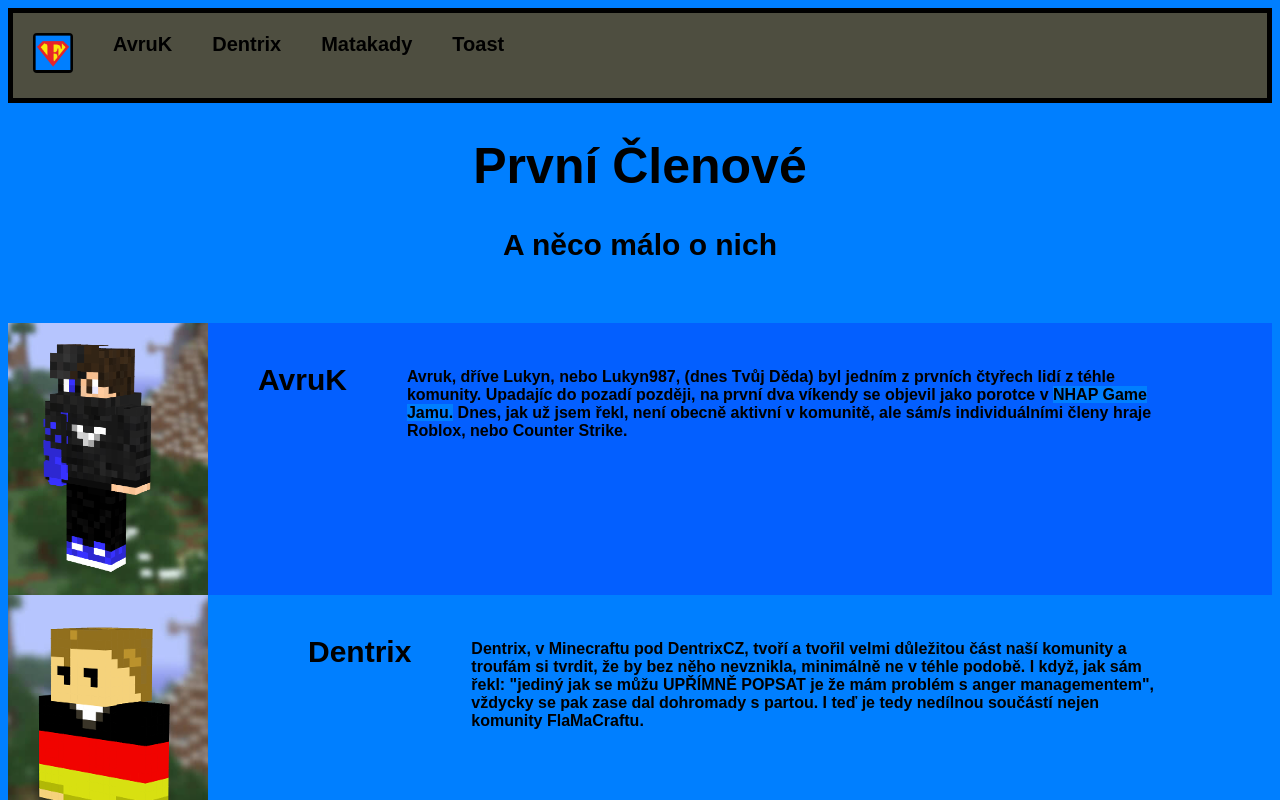
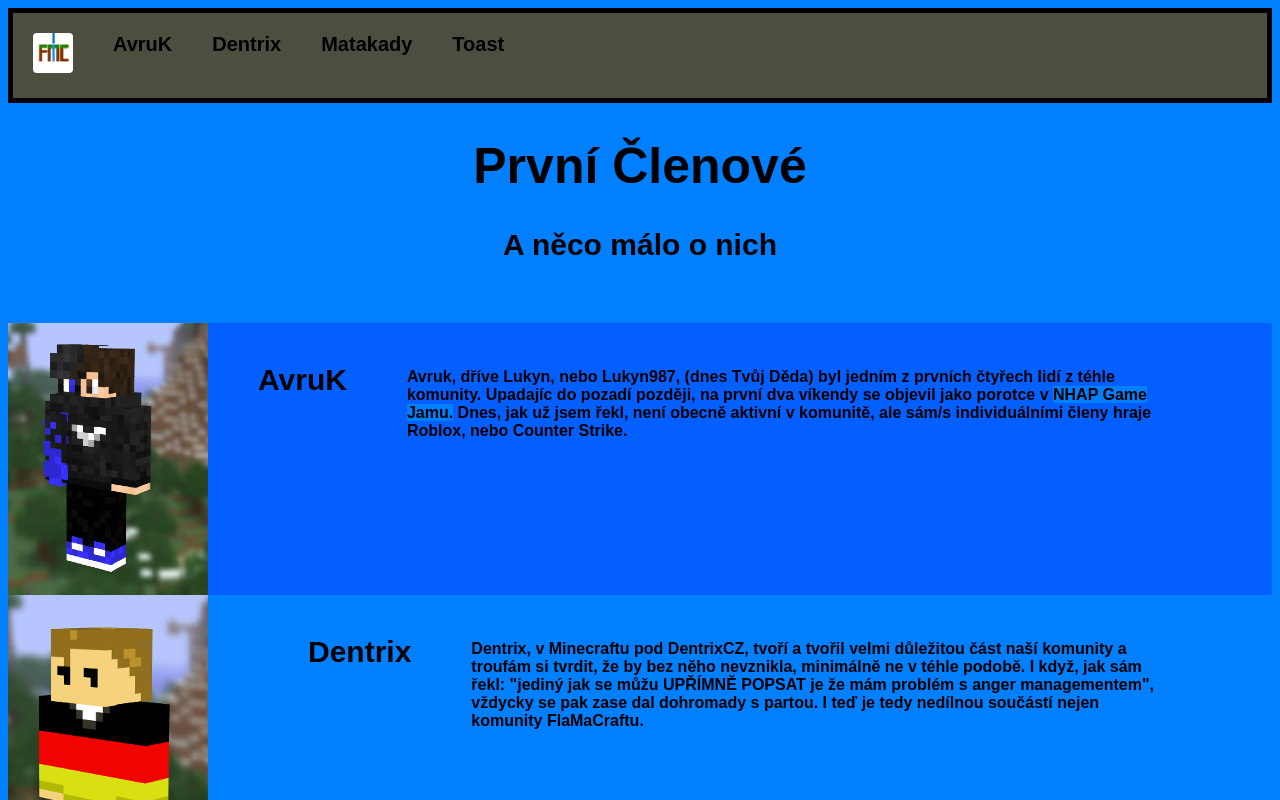
Before and after one commit to RealMatakady/FlaMaCraft, a plain HTML site: page PrvníČlenové.html in a window 1280 px wide. Shown: the top 800 px of the page. Drawn offline with Linux system fonts and the light colour scheme; a script that the page names is missing.

Commit message:
Update PrvníČlenové.html

```diff
--- a/PrvníČlenové.html
+++ b/PrvníČlenové.html
@@ -11,7 +11,7 @@
 
   <body class="bodyBlue">
     <div class="sorters" padding: 20px>
-      <h3 class="gray"><a href="index.html" class="gray"><img src="floridaman.png" class="roundedImage" height="40px"></a></h3>
+      <h3 class="gray"><a href="index.html" class="gray"><img src="FlmcLogoNew.png" class="roundedImage" height="40px"></a></h3>
       <h3 class="gray"><a href="#AvruK" class="gray">AvruK</a></h3>
       <h3 class="gray"><a href="#Dentrix" class="gray">Dentrix</a></h3>
       <h3 class="gray"><a href="#Matakady" class="gray">Matakady</a></h3>
```
